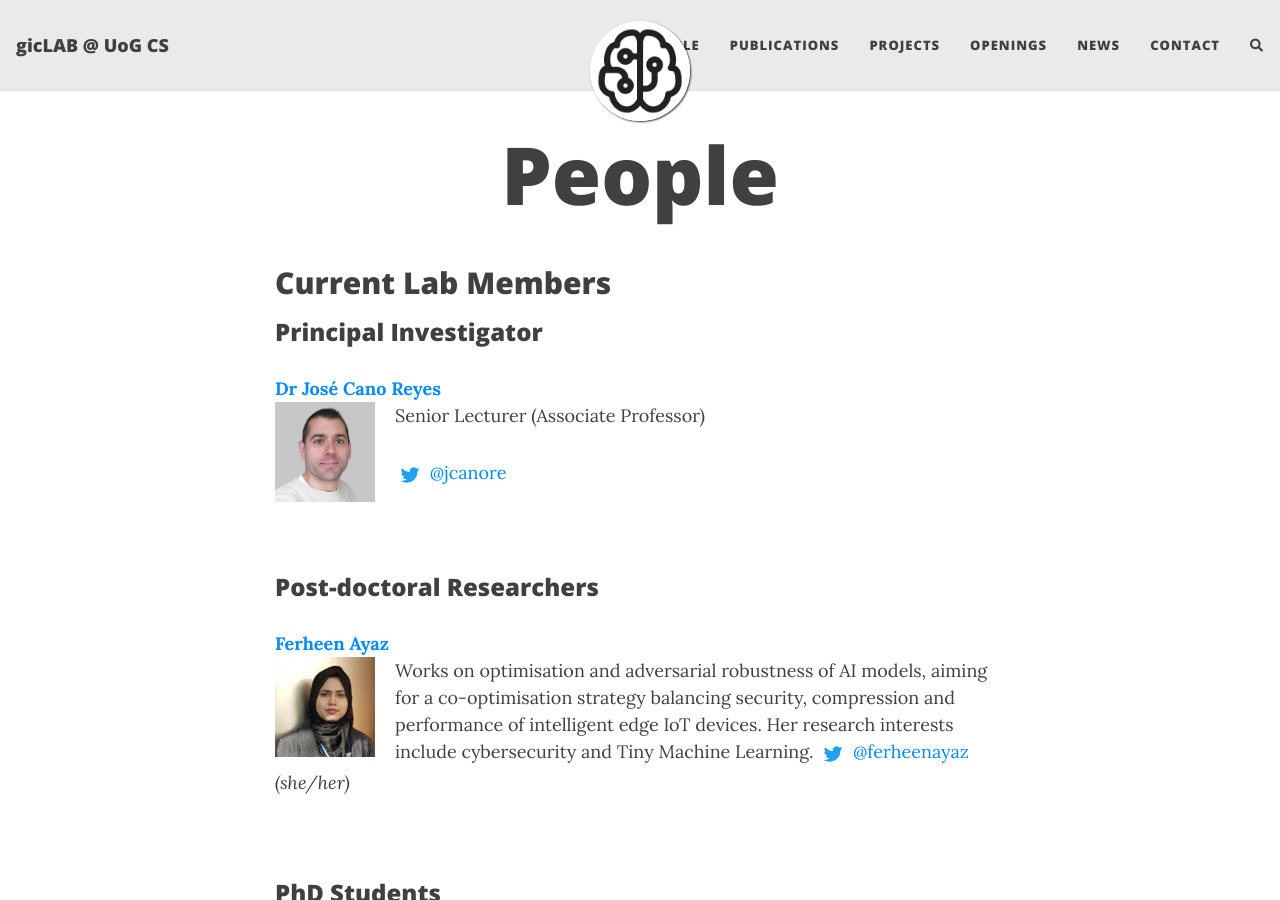
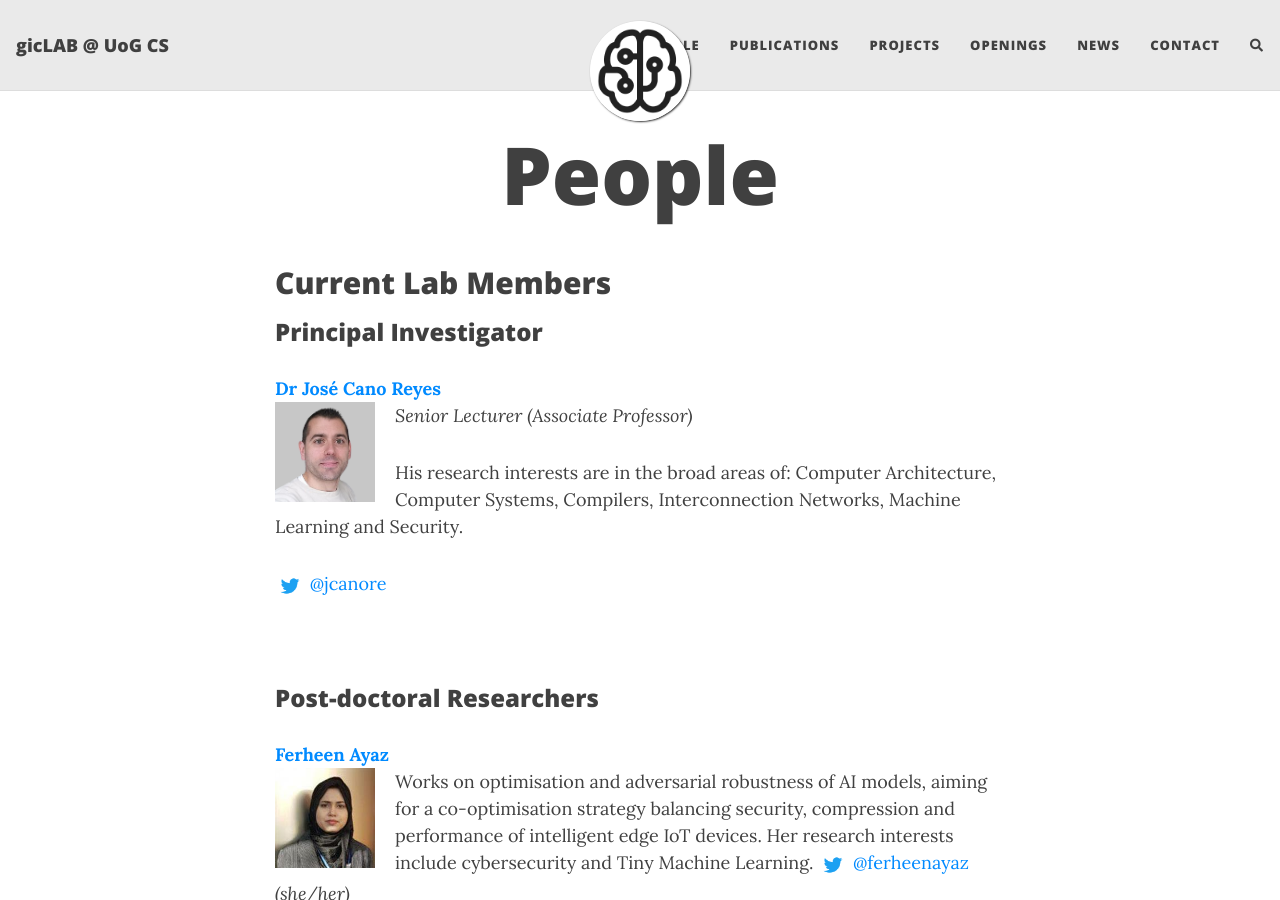
Before and after one commit to gicLAB/gicLAB.github.io, a Jekyll site: the page built from people.md, in a window 1280 px wide and 900 px high. Built offline with Jekyll 4.4.1, drawn with Linux system fonts in a browser that asks for light colours; nearby versions of some CDN libraries; comment, search, counter and statistics services are not loaded.

Commit message:
Update people.md

```diff
--- a/people.md
+++ b/people.md
@@ -7,7 +7,9 @@
 ## Current Lab Members
 
 ### Principal Investigator
-**[Dr José Cano Reyes](http://www.dcs.gla.ac.uk/~josecr/)** <br> <img src="/assets/img/people/jose_small_new.png" width="100px" style="float: left; margin-right: 20px;"> Senior Lecturer (Associate Professor)
+**[Dr José Cano Reyes](http://www.dcs.gla.ac.uk/~josecr/)** <br> <img src="/assets/img/people/jose_small_new.png" width="100px" style="float: left; margin-right: 20px;"> _Senior Lecturer (Associate Professor)_
+
+His research interests are in the broad areas of: Computer Architecture, Computer Systems, Compilers, Interconnection Networks, Machine Learning and Security.
 
 <img src="/assets/img/Twitter_Logo_Blue.png" width="30px"> [@jcanore](https://twitter.com/jcanore)
 <br><br>
```
